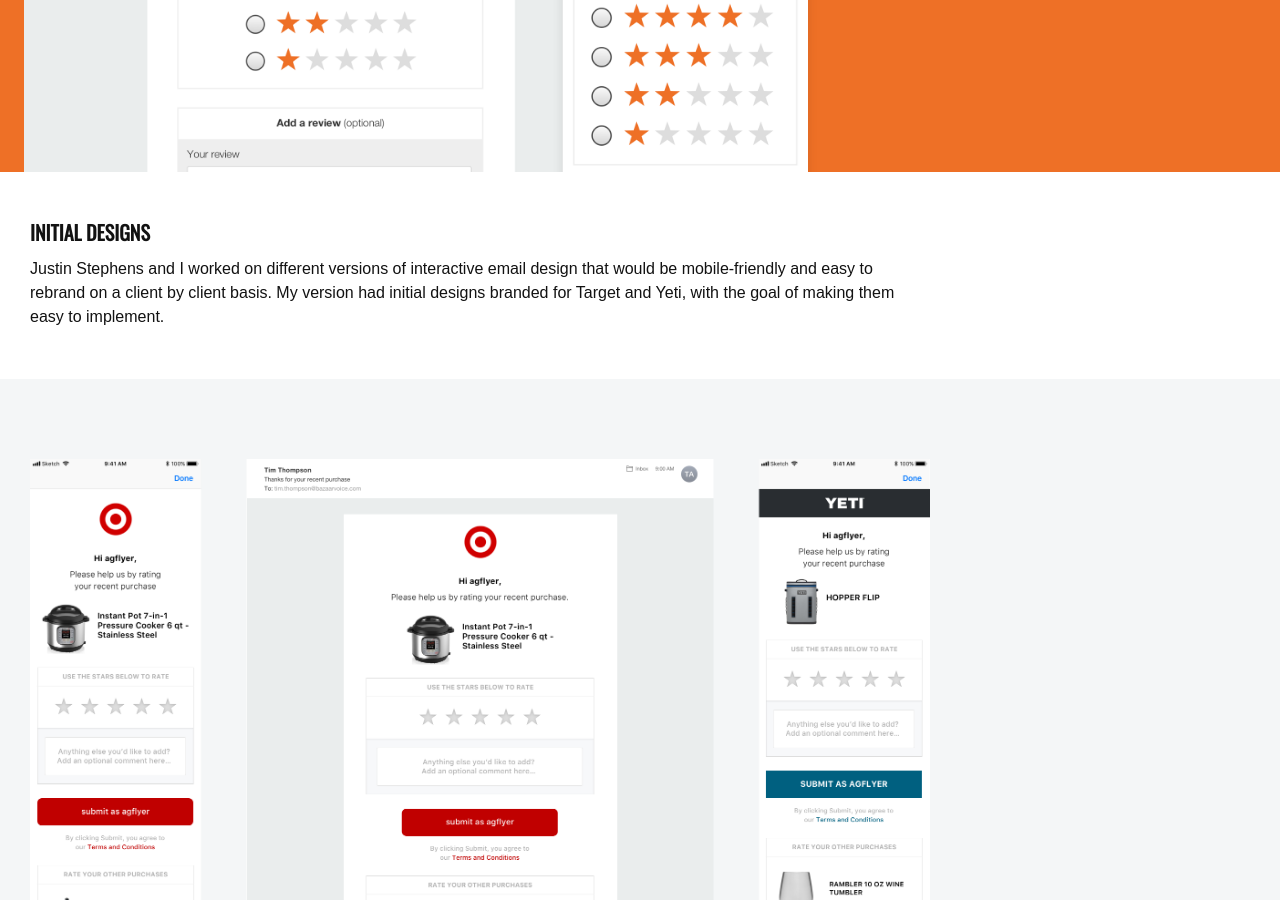
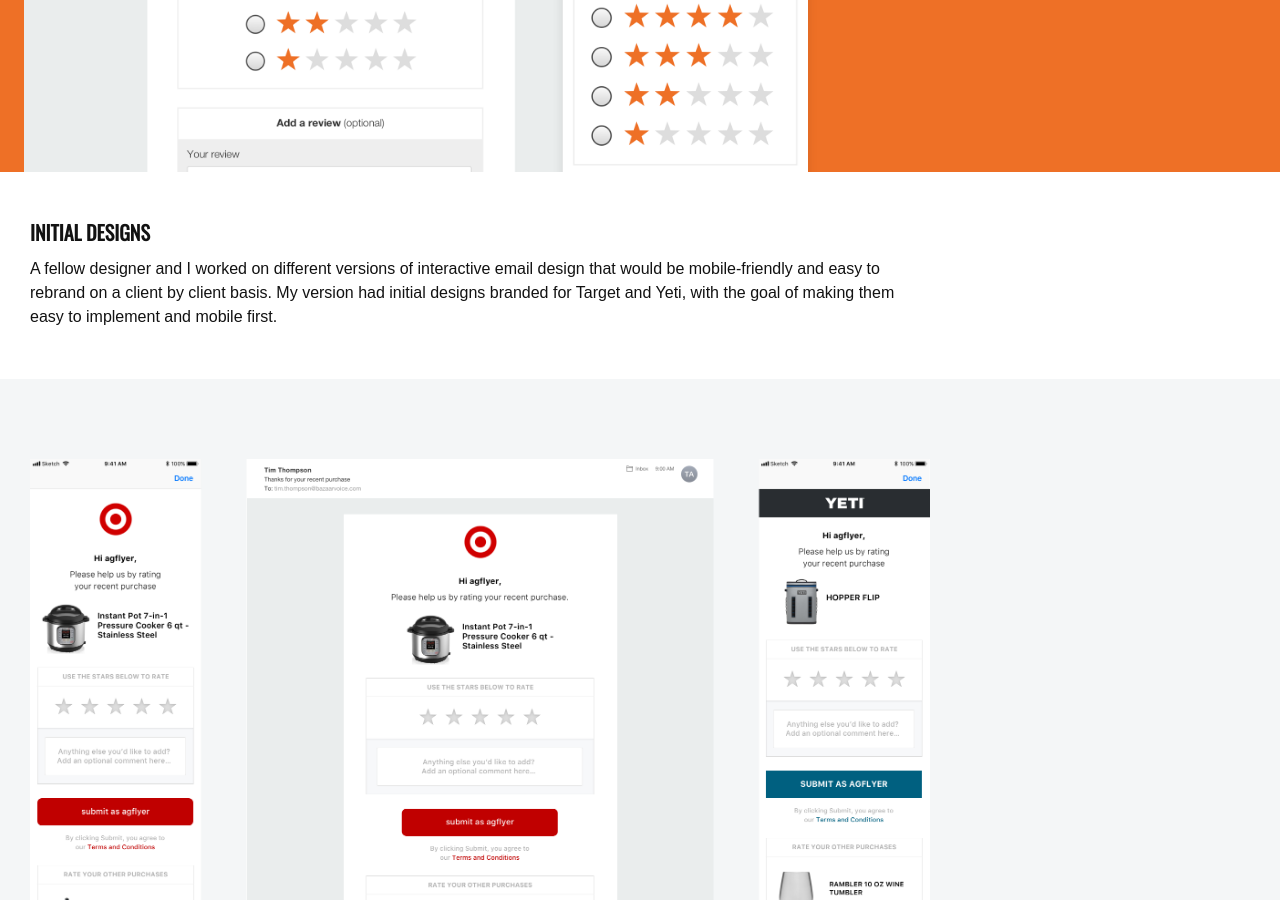
Before and after one commit to timothompson/timothompson.github.io, a Jekyll site: the page built from _posts/2018-07-29-inmail-template.markdown, in a window 1280 px wide and 900 px high, scrolled down 781 px. Built offline with Jekyll 4.4.1, drawn with Linux system fonts in a browser that asks for light colours; some web fonts are replaced.

Commit message:
more revisions

```diff
--- a/_posts/2018-07-27-branded-landing-page.markdown
+++ b/_posts/2018-07-27-branded-landing-page.markdown
@@ -8,7 +8,7 @@
 type: "Work Project"
 info: {Responsibilities: UI Designer, Type: Bazaarvoice, Date: 2017}
 intro: "Designing and packaging a review collection application for clients."
-longintro: "An engagement manager had an idea for a review collection landing page that would help clients to collect more reviews. I worked with the Design Services team and internal resources to design the application using a React Framework."
+longintro: "An engagement manager at Bazaarvoice had an idea for a review collection landing page that would help clients to collect more reviews. I worked with our internal Design  team and internal resources to design the application using a React Framework."
 style-class: landingpage
 ---
 
--- a/_posts/2018-07-29-inmail-template.markdown
+++ b/_posts/2018-07-29-inmail-template.markdown
@@ -21,7 +21,7 @@
 <div class="full-bleed-white" markdown="1">
 <div class="wrapper" markdown="1">
 # Initial Designs
-Justin Stephens and I worked on different versions of interactive email design that would be mobile-friendly and easy to rebrand on a client by client basis. My version had initial designs branded for Target and Yeti, with the goal of making them easy to implement.
+A fellow designer and I worked on different versions of interactive email design that would be mobile-friendly and easy to rebrand on a client by client basis. My version had initial designs branded for Target and Yeti, with the goal of making them easy to implement and mobile first.
 </div>
 </div>
 
```
